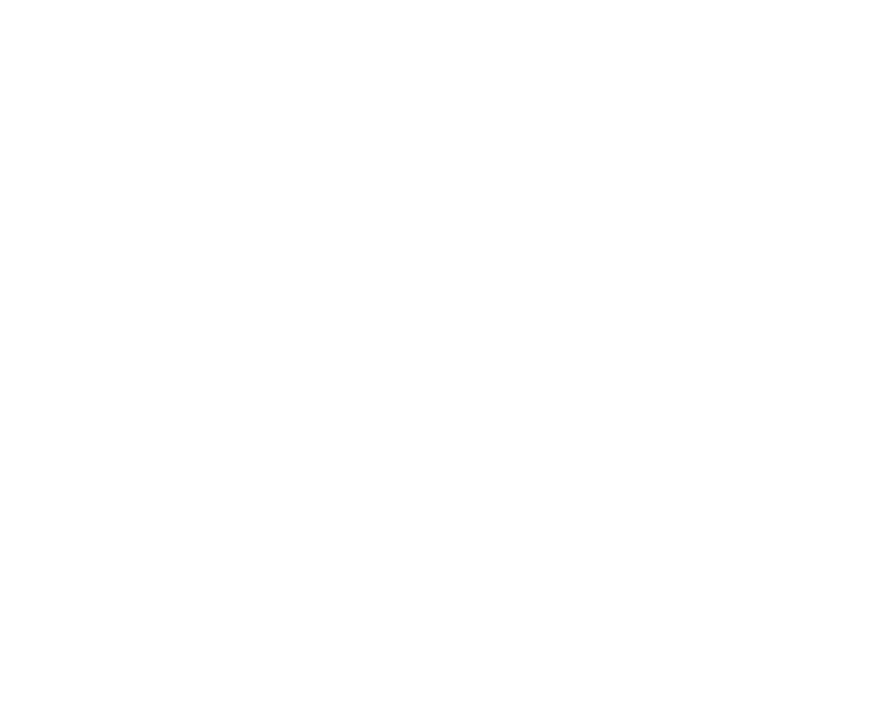
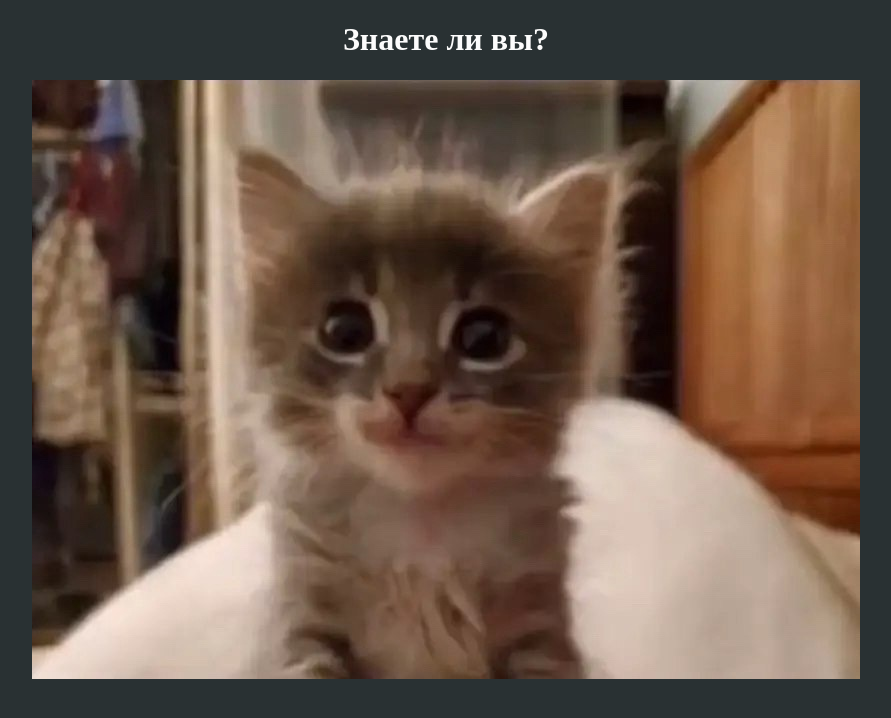
Before and after one commit to Supscott/first-repository, a plain HTML site: page index.html in a window 1280 px wide. Shown: the whole page, without its empty margins (194-1085 px from the left). Drawn offline with Linux system fonts and the light colour scheme.

Commit message:
отцентровал информацию по центру

```diff
--- a/index.html
+++ b/index.html
@@ -3,10 +3,25 @@
 <head>
     <meta charset="UTF-8">
     <meta name="viewport" content="width=device-width, initial-scale=1.0">
-    <title>Document</title>
+    <title>Знали?</title>
+    <style>
+        body {
+            background-color: #293133;
+            color: #fcfcfc;
+            text-align: center; /* Центрирует текст и изображение по горизонтали */
+        }
+
+        img {
+            display: block;
+            margin: 0 auto; /* Центрирование изображения */
+        }
+    </style>
     <script src="./app.js"></script>
 </head>
 <body>
 
+<h1>Знаете ли вы?</h1>
+<img src="cat.jpg" alt="Cat Image">
+
 </body>
 </html>
```
